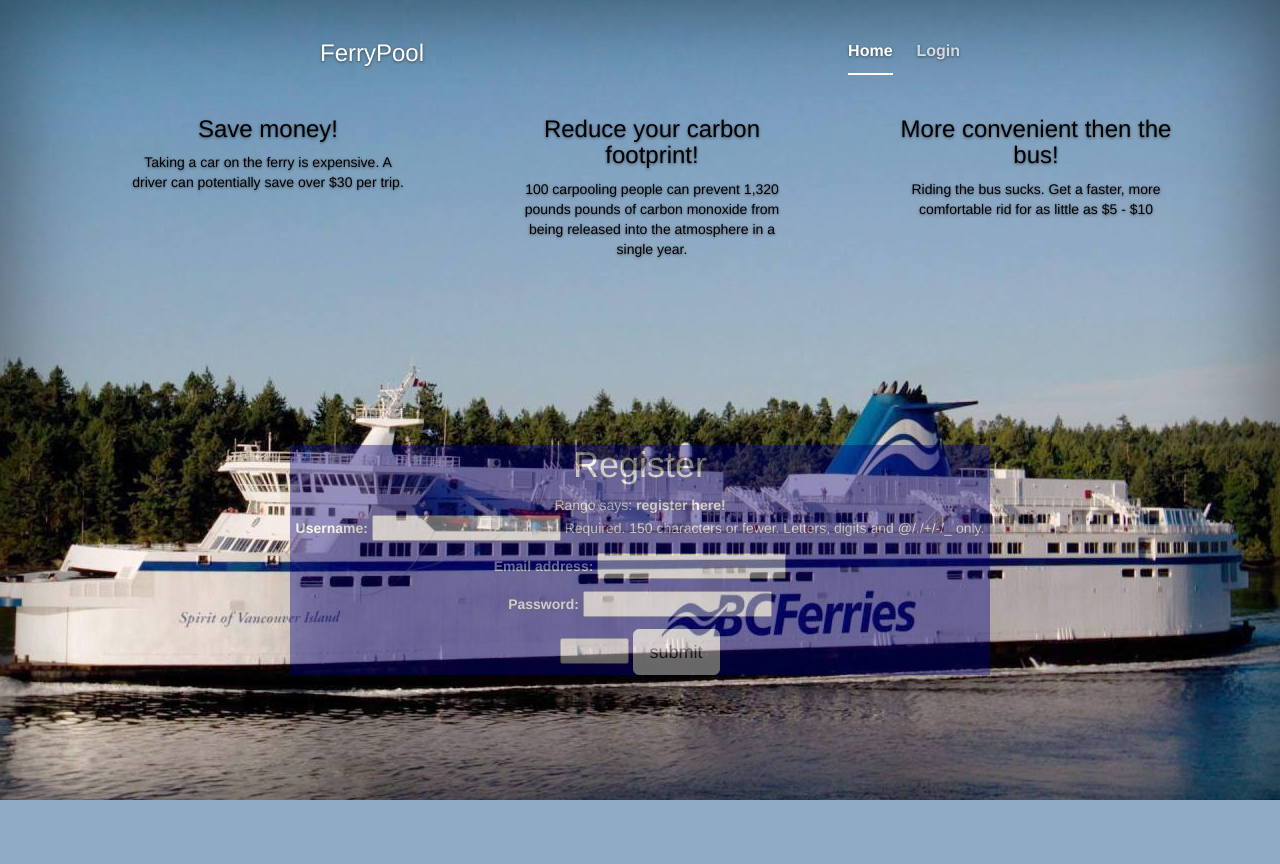
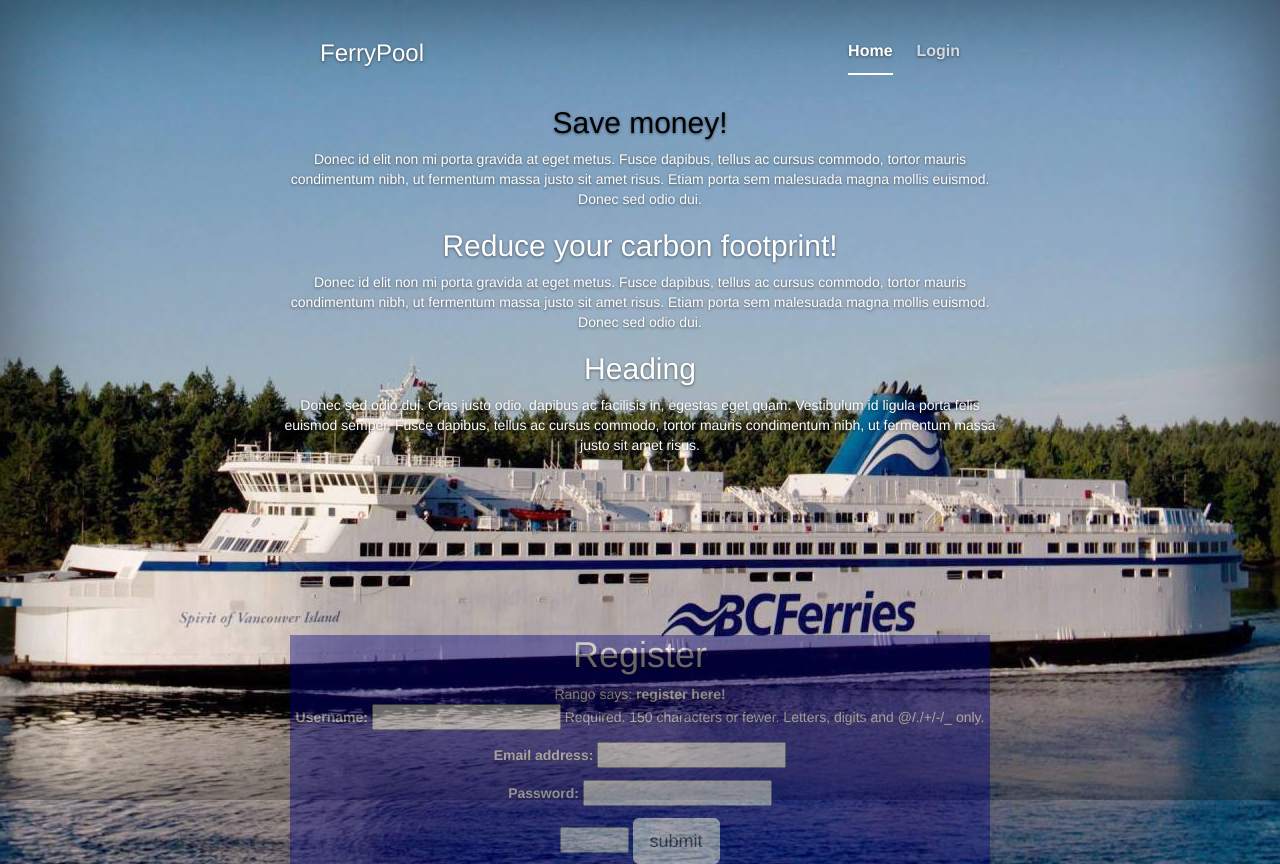
Before and after one commit to Rydhutton/hackvictoria2016, a Django app: page /main/ in a window 1280 px wide. Before the commit the page ends 800 px from the top, so only its background shows below. Run offline with Django 3.2, Linux system fonts and the light colour scheme; some libraries are stand-ins or nearby versions.

Commit message:
Added more pages

```diff
--- a/hackvictoria/main/forms.py
+++ b/hackvictoria/main/forms.py
@@ -20,11 +20,8 @@
 
 
 class UserProfileForm(forms.ModelForm):
-    #queryset=Location.objects.all()
-    #user = forms.ModelMultipleChoiceField(queryset=Location.objects.all())
     age = forms.IntegerField()
     location = forms.ModelChoiceField(queryset=Location.objects.all())
-    joined = datetime.datetime.now()
     type = forms.ChoiceField(choices=TYPE)
     about = forms.CharField(widget = forms.Textarea)
 
--- a/hackvictoria/main/models.py
+++ b/hackvictoria/main/models.py
@@ -17,11 +17,10 @@
         return self.name
 
 class UserProfile(models.Model):
-
-    user = models.OneToOneField(User)
-
+    user = models.OneToOneField(User, on_delete=models.CASCADE)
     #TODO
     #picture = models.ImageField(upload_to='profile_images', blank=True)
+    displayname = models.CharField(max_length=30,null=True )
     age = models.IntegerField(default=0)
     location = models.CharField(max_length=200,null=True )
     joined = models.DateTimeField(null=True)
--- a/hackvictoria/main/views.py
+++ b/hackvictoria/main/views.py
@@ -1,9 +1,12 @@
 from django.shortcuts import render
 from django.http import HttpResponseRedirect, HttpResponse
 from main.forms import UserForm, UserProfileForm
+from main.models import UserProfile, User
 from django.template import RequestContext
 from django.shortcuts import render_to_response
 from django.contrib.auth import authenticate, login
+import datetime
+
 # Create your views here.
 
 def mainpage(request):
@@ -62,8 +65,14 @@
         if request.method == 'POST':
             form = UserProfileForm(data=request.POST)
             if form.is_valid():
-                user = form.save()
-                user.save()
+                #delete old userprofile
+                old = UserProfile.objects.get(user=request.user)
+                old.delete()
+                userprofile = form.save(commit=False)
+                userprofile.user = request.user
+                userprofile.joined = datetime.datetime.now()
+                userprofile.save()
+                return HttpResponseRedirect('/main/userpage/')
             else:
                 print form.errors
         else:
--- a/hackvictoria/templates/base.html
+++ b/hackvictoria/templates/base.html
@@ -49,14 +49,7 @@
               </nav>
             </div>
           </div>
-
-          {% block pollution %}
-          {% endblock %}
-
-          {% block money %}
-          {% endblock %}
-
-          {% block convenient %}
+          {% block headers %}
           {% endblock %}
 
           {% block main %}
--- a/hackvictoria/templates/main/main.html
+++ b/hackvictoria/templates/main/main.html
@@ -1,5 +1,26 @@
 {% extends 'base.html' %}
 
+{% block headers %}
+
+    <div>
+      <!-- Example row of columns -->
+      <div class="row">
+        <div class="left">
+          <h2><font color="black">Save money!</font></h2>
+          <p>Donec id elit non mi porta gravida at eget metus. Fusce dapibus, tellus ac cursus commodo, tortor mauris condimentum nibh, ut fermentum massa justo sit amet risus. Etiam porta sem malesuada magna mollis euismod. Donec sed odio dui.</p>
+        </div>
+        <div class="center">
+          <h2>Reduce your carbon footprint!</h2>
+          <p>Donec id elit non mi porta gravida at eget metus. Fusce dapibus, tellus ac cursus commodo, tortor mauris condimentum nibh, ut fermentum massa justo sit amet risus. Etiam porta sem malesuada magna mollis euismod. Donec sed odio dui.</p>
+       </div>
+        <div class="right">
+          <h2>Heading</h2>
+          <p>Donec sed odio dui. Cras justo odio, dapibus ac facilisis in, egestas eget quam. Vestibulum id ligula porta felis euismod semper. Fusce dapibus, tellus ac cursus commodo, tortor mauris condimentum nibh, ut fermentum massa justo sit amet risus.</font></p>
+        </div>
+      </div>
+        </div>
+
+{% endblock %}
 
 {% block main %}
 
@@ -32,36 +53,3 @@
     </body>
 
 {% endblock %}
-
-{% block pollution %}
-
-  <body>
-    <div style="position:absolute; left:40%; top:12%">
-        <h3><font color="black"><div class = "paraWidth">Reduce your carbon footprint!</div></font></h3>
-        <p><font color="black"><div class = "paraWidth">100 carpooling people can prevent 1,320 pounds pounds of carbon monoxide from being released into the atmosphere in a single year.</div></font></p>
-    </div>
-  </body>
-
-{% endblock %}
-
-{% block money %}
-
-  <body>
-    <div style="position:absolute; left:10%; top:12%;">
-        <h3><font color="black"><div class = "paraWidth">Save money!</div></font></h3>
-        <p><font color="black"><div class = "paraWidth">Taking a car on the ferry is expensive. A driver can potentially save over $30 per trip.</div></font></p>
-    </div>
-  </body>
-
-{% endblock %}
-
-{% block convenient %}
-
-  <body>
-    <div style="position:absolute; left:70%; top:12%;">
-        <h3><font color="black"><div class = "paraWidth">More convenient then the bus!</div></font></h3>
-        <p><font color="black"><div class = "paraWidth">Riding the bus sucks. Get a faster, more comfortable rid for as little as $5 - $10</div></font></p>
-    </div>
-  </body>
-
-{% endblock %}
```
Also changed, not shown: hackvictoria/db.sqlite3, hackvictoria/main/migrations/0004_userprofile_displayname.py (added), hackvictoria/main/migrations/0005_auto_20160312_1918.py (added), hackvictoria/main/migrations/0006_auto_20160312_1927.py (added), 6 other files.
